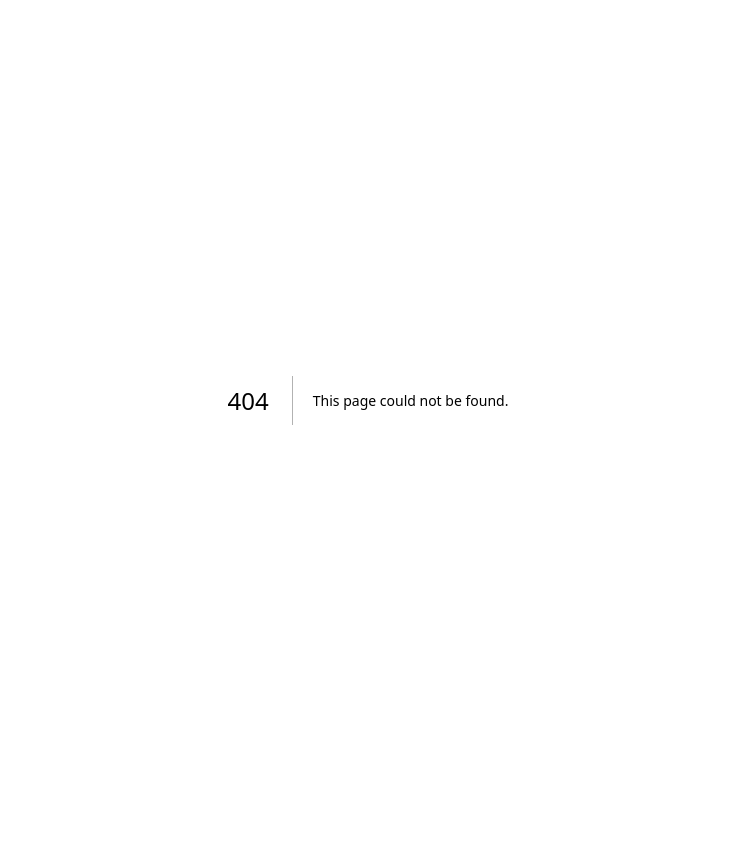
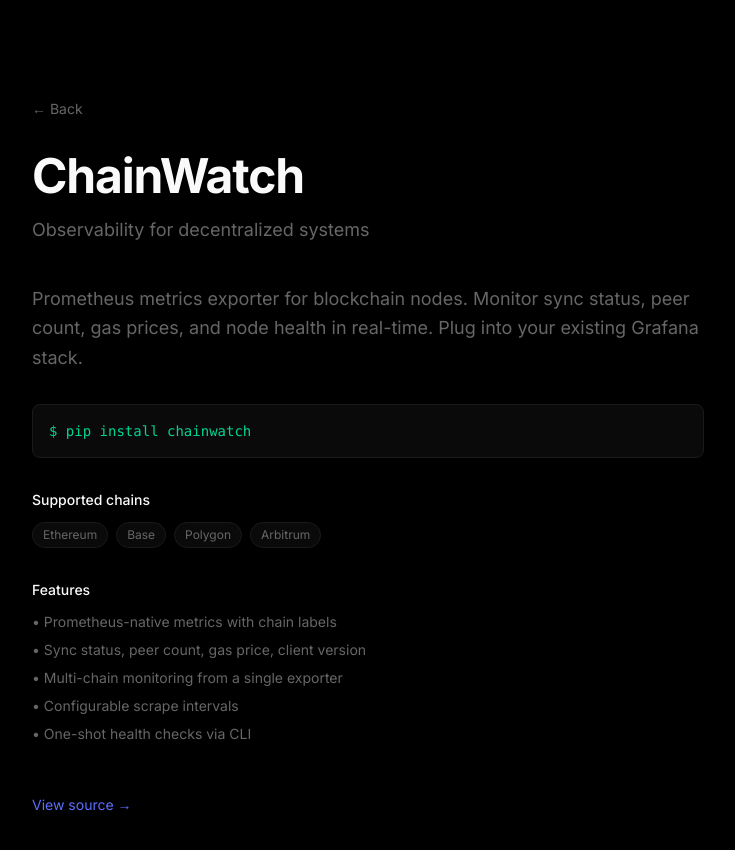
Before and after one commit to jtaylortech/celara, a Next.js app in the folder web/: page /chainwatch in a window 1280 px wide. Before the commit this address had no page. Shown: the top 850 px of the page, without its empty margins (272-1007 px from the left). Before the commit the page ends 800 px from the top, so only its background shows below. Built offline with nearby package versions, Linux system fonts and the light colour scheme.

Commit message:
feat: all 5 products live on homepage with product pages
Files: web/app/page.tsx, web/app/{chainwatch,securitykit,daoform}/page.tsx
Why: Every product now has a dedicated page with features, install command, and source link. Homepage shows all 5 as Live. Zero vapor.

```diff
--- /dev/null
+++ b/web/app/chainwatch/page.tsx
@@ -0,0 +1,28 @@
+import type { Metadata } from "next";
+import { ProductPage } from "../components/product-page";
+
+export const metadata: Metadata = {
+  title: "ChainWatch — Blockchain Observability | Celara",
+  description:
+    "Prometheus metrics exporter for EVM nodes. Monitor sync status, peer count, gas prices, and node health.",
+};
+
+export default function ChainWatch() {
+  return (
+    <ProductPage
+      name="ChainWatch"
+      tagline="Observability for decentralized systems"
+      description="Prometheus metrics exporter for blockchain nodes. Monitor sync status, peer count, gas prices, and node health in real-time. Plug into your existing Grafana stack."
+      installCmd="pip install chainwatch"
+      chains={["Ethereum", "Base", "Polygon", "Arbitrum"]}
+      features={[
+        "Prometheus-native metrics with chain labels",
+        "Sync status, peer count, gas price, client version",
+        "Multi-chain monitoring from a single exporter",
+        "Configurable scrape intervals",
+        "One-shot health checks via CLI",
+      ]}
+      sourceUrl="https://github.com/jtaylortech/celara-homepage/tree/main/chainwatch"
+    />
+  );
+}
--- /dev/null
+++ b/web/app/daoform/page.tsx
@@ -0,0 +1,28 @@
+import type { Metadata } from "next";
+import { ProductPage } from "../components/product-page";
+
+export const metadata: Metadata = {
+  title: "DAOForm — Governance-as-Code | Celara",
+  description:
+    "Governance engine for DAOs. Create proposals, manage voting, and resolve outcomes with configurable quorum and thresholds.",
+};
+
+export default function DAOForm() {
+  return (
+    <ProductPage
+      name="DAOForm"
+      tagline="Governance-as-Code"
+      description="Define your DAO's governance in YAML. Create proposals, cast weighted votes, and resolve outcomes with configurable quorum and threshold rules. Version-controlled governance that lives alongside your code."
+      installCmd="pip install daoform"
+      features={[
+        "YAML-based DAO configuration",
+        "Proposal lifecycle (draft → active → passed/rejected)",
+        "Weighted voting with quorum and threshold rules",
+        "Vote tallying and automatic resolution",
+        "CLI for init, validate, and propose workflows",
+        "Pydantic models for type-safe governance data",
+      ]}
+      sourceUrl="https://github.com/jtaylortech/celara-homepage/tree/main/daoform"
+    />
+  );
+}
--- a/web/app/page.tsx
+++ b/web/app/page.tsx
@@ -11,29 +11,29 @@
   {
     name: "ChainOps",
     desc: "Infrastructure-as-Code for validators",
-    status: "building" as const,
+    status: "live" as const,
     href: "/chainops",
     gradient: "from-yellow-400 to-amber-500",
   },
   {
     name: "ChainWatch",
     desc: "Observability for decentralized systems",
-    status: "building" as const,
-    href: null,
+    status: "live" as const,
+    href: "/chainwatch",
     gradient: "from-blue-500 to-purple-500",
   },
   {
     name: "SecurityKit",
     desc: "Automated security for node operators",
-    status: "soon" as const,
-    href: null,
+    status: "live" as const,
+    href: "/securitykit",
     gradient: "from-pink-500 to-amber-500",
   },
   {
     name: "DAOForm",
     desc: "Governance-as-Code",
-    status: "soon" as const,
-    href: null,
+    status: "live" as const,
+    href: "/daoform",
     gradient: "from-teal-400 to-blue-500",
   },
 ];
@@ -111,7 +111,7 @@
             href="https://github.com/jtaylortech/celara-homepage/tree/main/chainetl"
             className="text-[var(--accent)] hover:underline underline-offset-4"
           >
-            ChainETL Docs
+            Docs
           </Link>
         </div>
 
--- /dev/null
+++ b/web/app/securitykit/page.tsx
@@ -0,0 +1,29 @@
+import type { Metadata } from "next";
+import { ProductPage } from "../components/product-page";
+
+export const metadata: Metadata = {
+  title: "SecurityKit — Node Security Scanner | Celara",
+  description:
+    "Automated security scanning for blockchain nodes. Detect unlocked accounts, misconfigurations, and vulnerabilities.",
+};
+
+export default function SecurityKit() {
+  return (
+    <ProductPage
+      name="SecurityKit"
+      tagline="Automated security for node operators"
+      description="Scan your blockchain nodes for security misconfigurations. No SSH required — SecurityKit audits via RPC and reports findings with severity levels and remediation steps."
+      installCmd="pip install securitykit"
+      features={[
+        "RPC-based scanning — no SSH or agent required",
+        "Unlocked account detection (critical vulnerability)",
+        "Mining/minting status verification",
+        "Peer connectivity health checks",
+        "Sync status validation",
+        "JSON output for CI/CD integration",
+        "Exit code 1 on failures for pipeline gating",
+      ]}
+      sourceUrl="https://github.com/jtaylortech/celara-homepage/tree/main/securitykit"
+    />
+  );
+}
```
